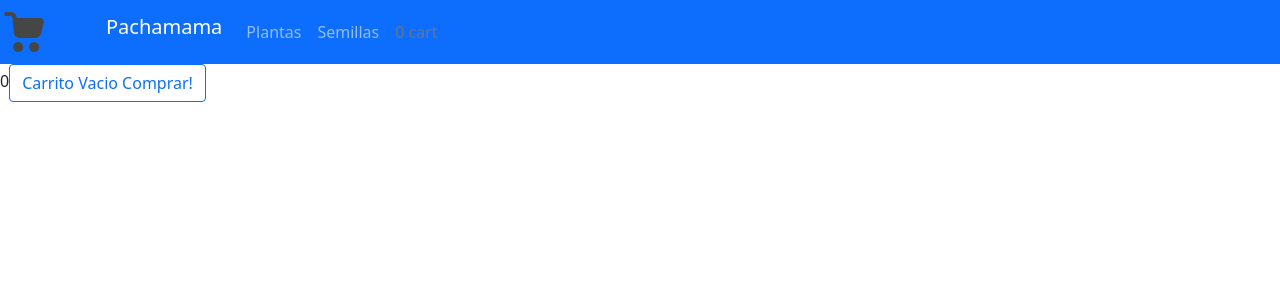
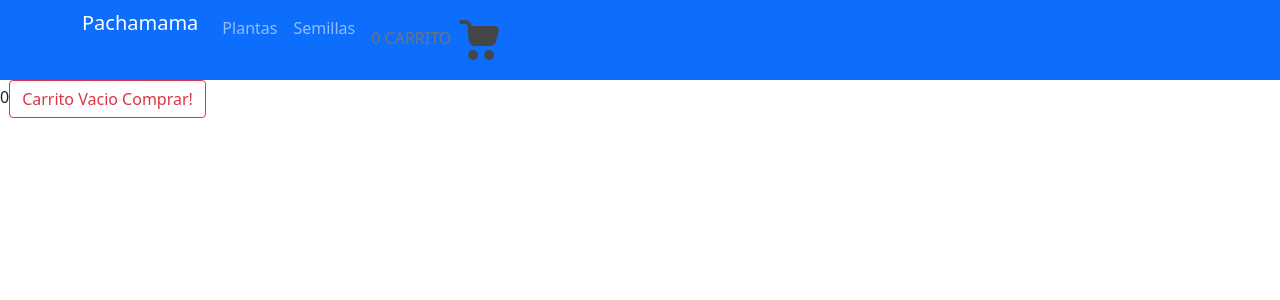
Before and after one commit to euge-ghiso/miappreact, a React (Create React App) app: page /cart in a window 1280 px wide. Shown: the top 300 px of the page. Built offline with nearby package versions, Linux system fonts and the light colour scheme.

Commit message:
cartView

```diff
--- a/src/components/Cart/Cart.jsx
+++ b/src/components/Cart/Cart.jsx
@@ -26,9 +26,11 @@ function Cart  () {
                {carrito > "0" ?
 
               <button onClick={clear} >Borrar listado Cart</button>
-                 : <Link to='/'>
-                 <button className="btn btn-outline-primary btn-block"> Carrito Vacio Comprar!</button>
-             </Link>
+                 :
+                 <Link to='/'>
+                 <button className="btn btn-outline-danger btn-block"> Carrito Vacio Comprar!</button>
+                 </Link>
+
               }
 
 
--- a/src/components/CartWidget.jsx
+++ b/src/components/CartWidget.jsx
@@ -1,8 +1,21 @@
+
+import { NavLink } from 'react-router-dom';
+import Nav from 'react-bootstrap/Nav';
+import {CartContext} from '../context/CartContext';
+import { useContext } from 'react';
+
+
 const CartWidget = () => {
+
+  let {iconCart,carrito} = useContext(CartContext)
     return (
       <>
+        <Nav.Link className="ml-2">
+                        <NavLink to={`/cart`} style={{textDecoration: 'none'}} className="text-secondary"  activeClassName="text-red">
+                                { iconCart() } CARRITO  <img src="/imagenes/cart.png" />
+                        </NavLink>
+       </Nav.Link>
 
-       <img src="/imagenes/cart.png" />
       </>
     )
   }
--- a/src/components/NavBar/NavBar.jsx
+++ b/src/components/NavBar/NavBar.jsx
@@ -12,7 +12,7 @@ import { useContext } from 'react';
 
 function NavBar(){
 
-  const {iconCart} = useContext(CartContext)
+  let {iconCart} = useContext(CartContext)
 
   console.log(iconCart())
 
@@ -21,7 +21,7 @@ function NavBar(){
             <>
 
   <Navbar bg="primary" variant="dark">
-  <CartWidget/>
+
     <Container>
 
     <Nav className="me-auto">
@@ -37,11 +37,8 @@ function NavBar(){
       <Nav.Link href="#pricing">Semillas</Nav.Link>
       </Link>
 
-      <Nav.Link className="ml-2">
-                        <NavLink to={`/cart`} style={{textDecoration: 'none'}} className="text-secondary"  activeClassName="text-red">
-                                { iconCart() } cart
-                        </NavLink>
-       </Nav.Link>
+
+       <CartWidget/>
 
     </Nav>
 
```
